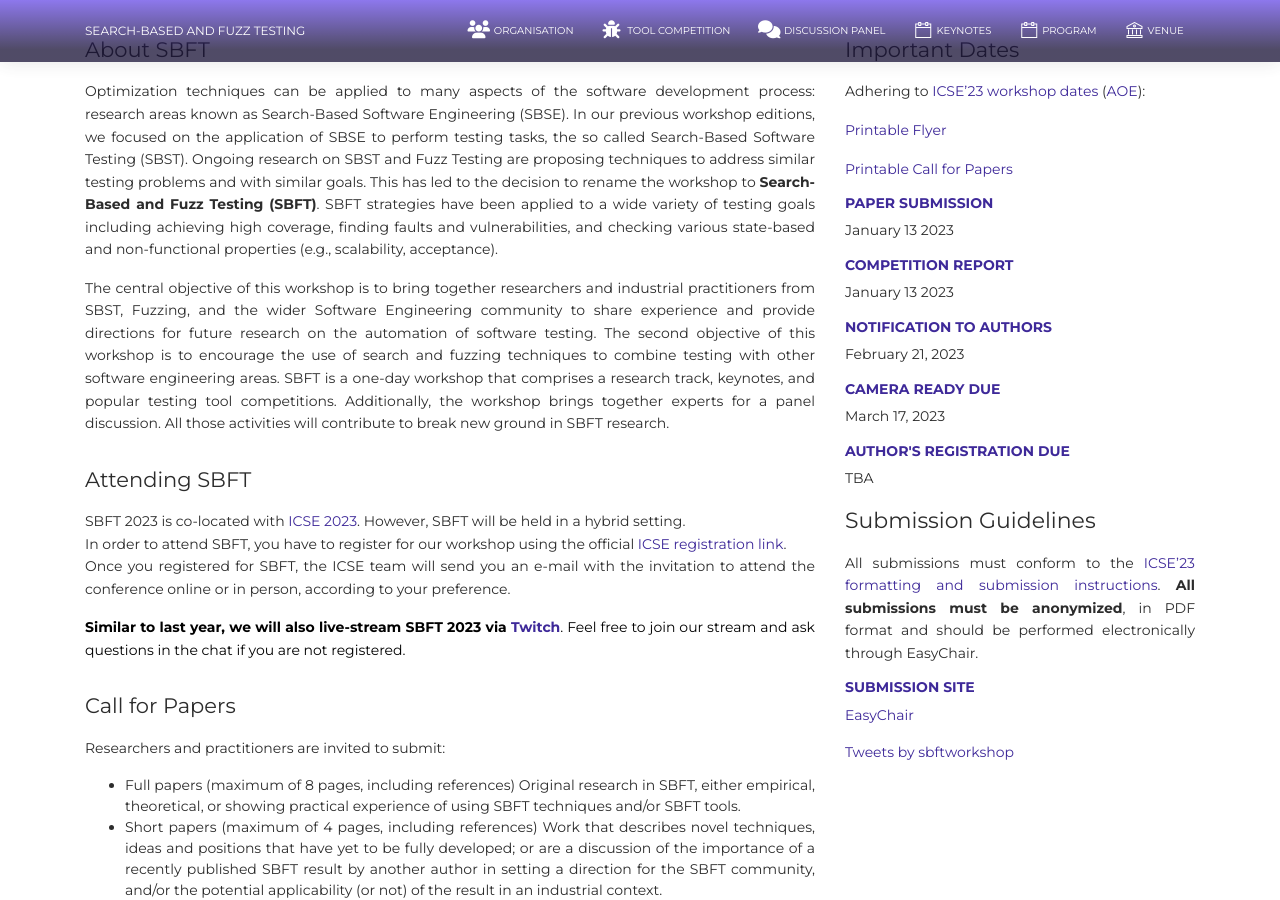
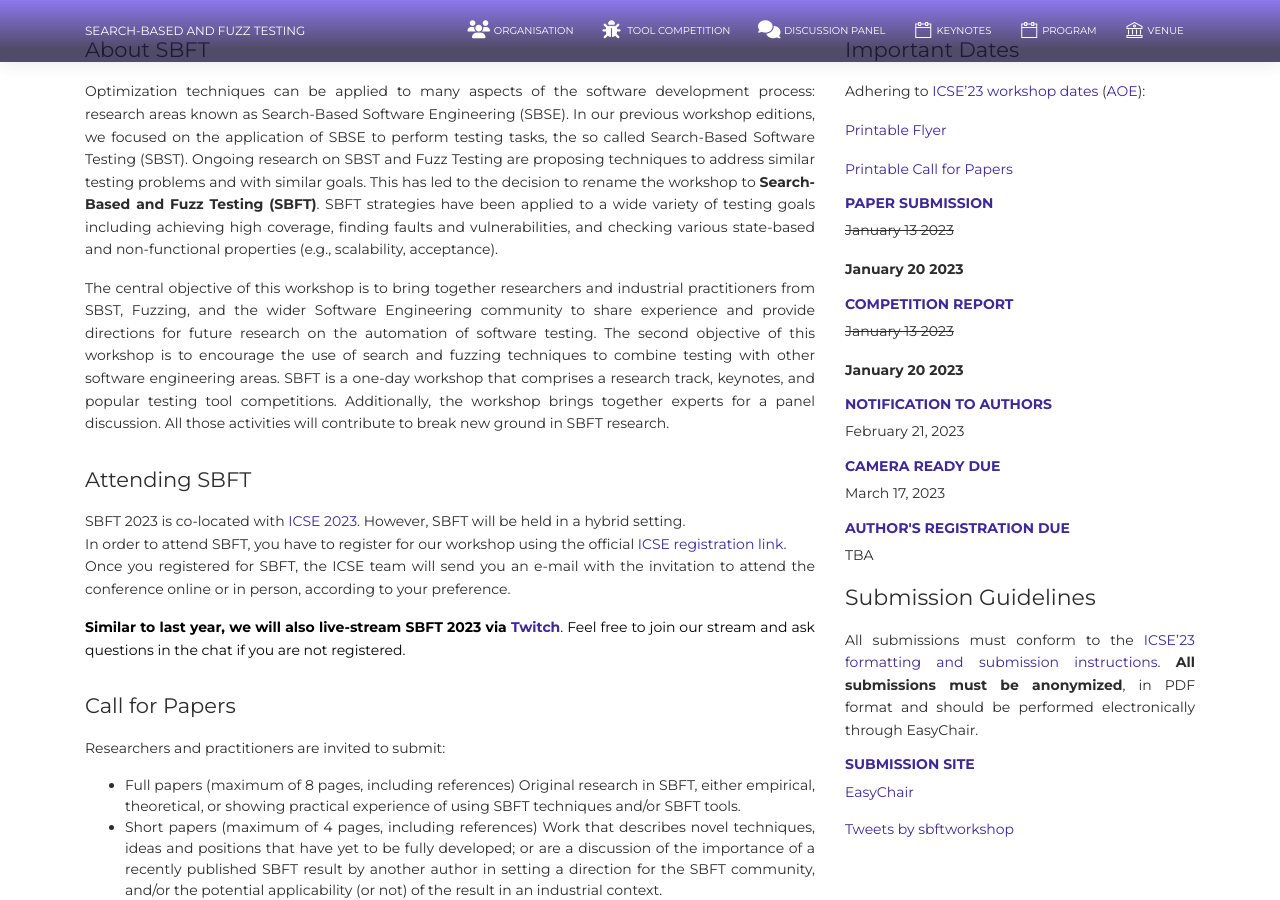
Before and after one commit to sbft23/sbft23.github.io, a Jekyll site: the page built from index.html, in a window 1280 px wide and 900 px high, scrolled down 465 px. Built offline with Jekyll 4.4.1, drawn with Linux system fonts in a browser that asks for light colours; nearby versions of some CDN libraries; comment, search, counter and statistics services are not loaded.

```diff
--- a/_includes/sidebar.html
+++ b/_includes/sidebar.html
@@ -5,9 +5,11 @@
     <p><a href="/SBFT23_Flyer.pdf" target="_blank">Printable Flyer</a></p>
     <p><a href="/SBFT23_CFP.pdf" target="_blank">Printable Call for Papers</a></p>
     <h6 class="text-primary">Paper Submission</h6>
-    <p>January 13 2023</p>
+    <p><del>January 13 2023</del></p>
+    <p><b>January 20 2023</b></p>
     <h6 class="text-primary">Competition Report</h6>
-    <p>January 13 2023</p>
+    <p><del>January 13 2023</del></p>
+    <p><b>January 20 2023</b></p>
     <h6 class="text-primary">Notification to Authors</h6>
     <p>February 21, 2023</p>
     <h6 class="text-primary">Camera Ready Due</h6>
--- a/tools/index.html
+++ b/tools/index.html
@@ -82,7 +82,7 @@ layout: default
   <h2>Important Dates</h2>
 
   <ul>
-    <li>Tool submission: <strong>January 13 2023</strong></li>
+    <li>Tool submission: <strong>January 20 2023</strong></li>
     <li>Benchmark results communicated to authors: <strong>February 21 2023</strong></li>
     <li>Submission of camera-ready paper: <strong>March 17 2023</strong></li>
   </ul>
```
Also changed, not shown: tools/fuzzing.md (+4 -4 lines).
